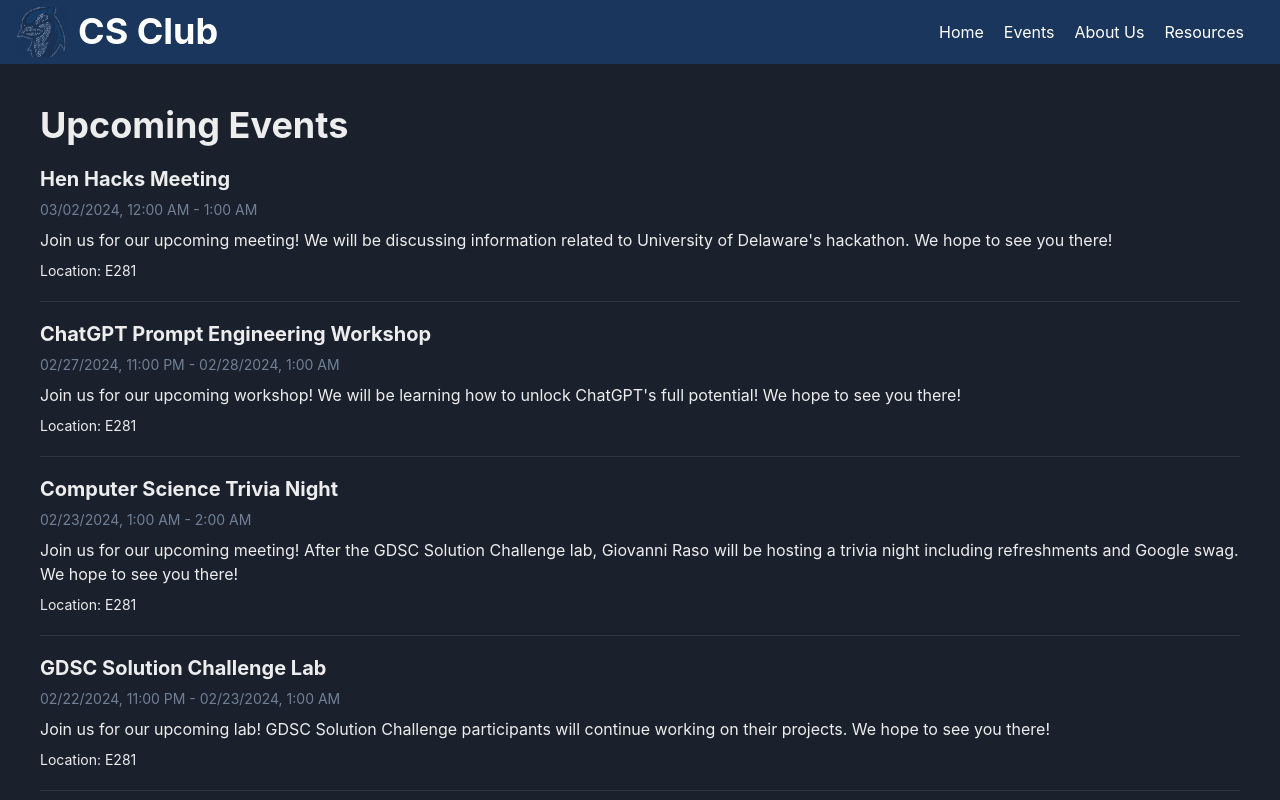
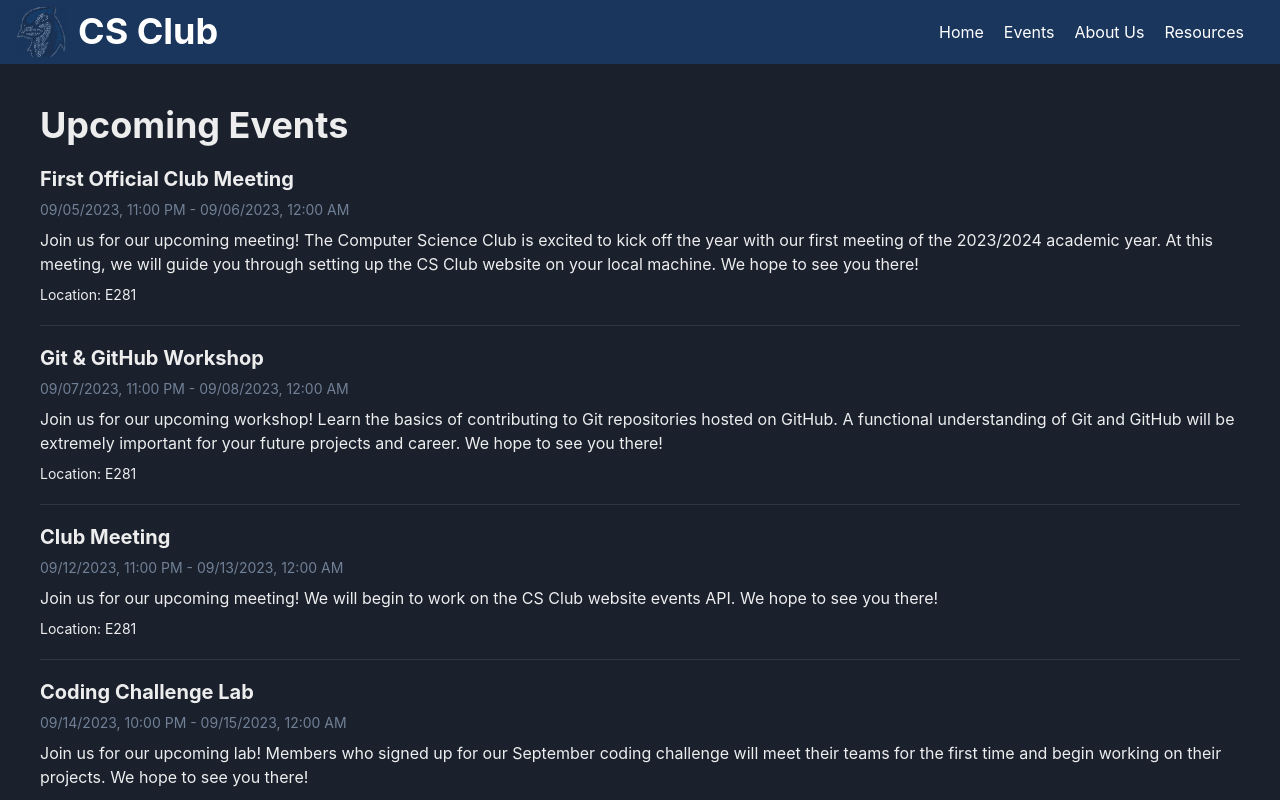
Before and after one commit to Etown-Computer-Science-Club/csclub_website, a React (Vite) app in the folder client/: page / in a window 1280 px wide. Shown: the top 800 px of the page. Built offline with nearby package versions, Linux system fonts and the light colour scheme; the HTML template or start-up script is replaced by a standard one.

Commit message:
changing sort

```diff
--- a/client/src/pages/Events.jsx
+++ b/client/src/pages/Events.jsx
@@ -291,7 +291,21 @@ const events = [
     endDate: date('2024-03-01 20:00'),
     location: 'E281',
   },
-].sort((a, b) => b.startDate - a.startDate);
+  {
+    name: 'Hen Hacks Meeting',
+    description: 'Join us for our upcoming meeting! We will be discussing information related to University of Delaware\'s hackathon. We hope to see you there!',
+    startDate: date('2024-03-02 19:00'),
+    endDate: date('2024-03-02 20:00'),
+    location: 'E281',
+  },
+  {
+    name: 'Hen Hacks Meeting',
+    description: 'Join us for our upcoming meeting! We will be discussing information related to University of Delaware\'s hackathon. We hope to see you there!',
+    startDate: date('2024-03-03 19:00'),
+    endDate: date('2024-03-03 20:00'),
+    location: 'E281',
+  },
+];
 
 function Events() {
   // Get the current date in EST timezone
@@ -302,6 +316,8 @@ function Events() {
   const currentEvents = events.filter(
     (event) => event.startDate <= currentDate && event.endDate >= currentDate,
   );
+  previousEvents.sort((a, b) => b.startDate - a.startDate);
+  upcomingEvents.sort((a, b) => a.startDate - b.startDate);
 
   return (
     <>
```
Also changed, not shown: 1 other file (tests, documents, lock files or other folders).
